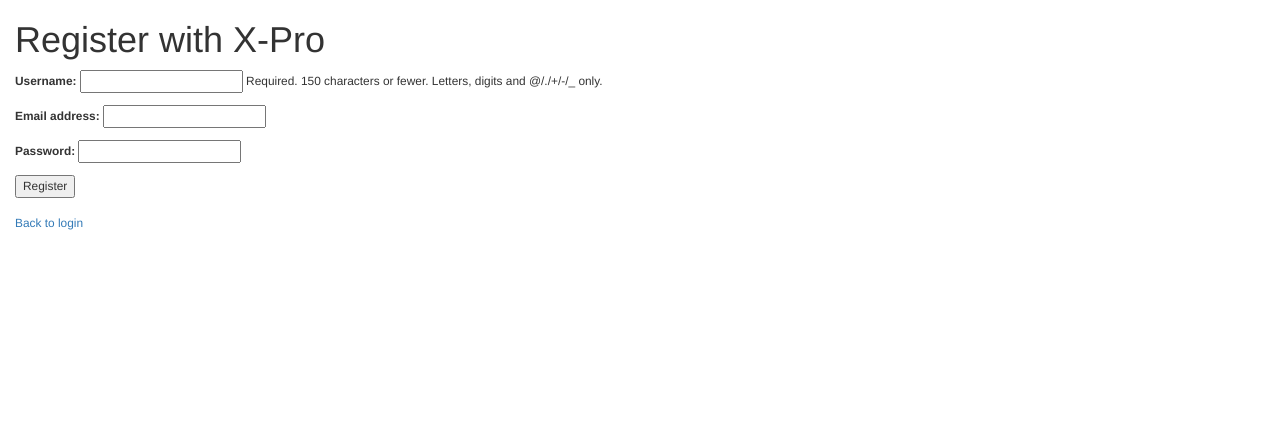
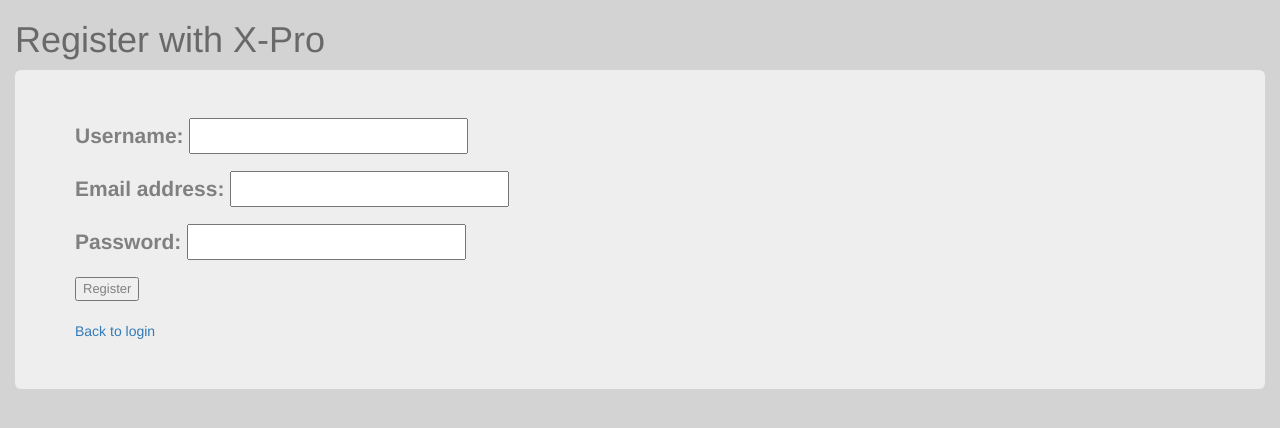
Before and after one commit to weijieseow/xpro, a Django app: page /MyCalendar/register/ in a window 1280 px wide. Shown: the top 428 px of the page. Run offline with Django 3.2, Linux system fonts and the light colour scheme; parts of the project's set-up code (start-up, migrations or seed data) failed here and were passed over; some libraries are stand-ins or nearby versions.

Commit message:
updated design

```diff
--- a/MyCalendar/forms.py
+++ b/MyCalendar/forms.py
@@ -3,6 +3,8 @@
 from django import forms
 
 class UserForm(forms.ModelForm):
+    username = forms.CharField(widget=forms.TextInput(attrs=dict(required=True, max_length=30)), label=("Username"), error_messages={ 'invalid': ("This value must contain only letters, numbers and underscores.") })
+    email = forms.EmailField(widget=forms.TextInput(attrs=dict(required=True, max_length=30)), label=("Email address"))
     password = forms.CharField(widget=forms.PasswordInput())
 
     class Meta:
--- a/MyCalendar/models.py
+++ b/MyCalendar/models.py
@@ -4,7 +4,7 @@
 from datetime import date, timedelta
 from django.contrib.auth.models import User
 
-'''
+
 class UserProfile(models.Model):
     # This line is required. Links UserProfile to a User model instance.
     user = models.OneToOneField(User)
@@ -15,7 +15,7 @@
     # Override the __unicode__() method to return out something meaningful!
     def __str__(self):
         return self.user.username
-'''
+
 
 class Event(models.Model):
     user = models.OneToOneField(UserProfile, on_delete=models.CASCADE)
--- a/MyCalendar/static/MyCalendar/style.css
+++ b/MyCalendar/static/MyCalendar/style.css
@@ -22,7 +22,7 @@
 }
 
 #calendar td.filled {
-    background-color: #99ccff;
+    background-color: lightgray;
 }
 
 #calendar td.today {
@@ -37,3 +37,11 @@
 #calendar a {
     font-size: 10px;
 }
+
+#register {
+    text-align: left;
+}
+
+#user_form {
+    font-size: small;
+}
--- a/MyCalendar/templates/MyCalendar/navbar.html
+++ b/MyCalendar/templates/MyCalendar/navbar.html
@@ -25,7 +25,7 @@
             <span class="icon-bar"></span>
             <span class="icon-bar"></span>
           </button>
-          <a class="navbar-brand" href="{% url 'MyCalendar:calendar' %}">My Calendar</a>
+          <a class="navbar-brand" href="{% url 'MyCalendar:calendar' %}">X-Pro</a>
         </div>
 
 
--- a/MyCalendar/templates/MyCalendar/register.html
+++ b/MyCalendar/templates/MyCalendar/register.html
@@ -4,21 +4,24 @@
         <title>Registration page</title>
     </head>
 
-    <body>
+    <body style="background-color:lightgray">
         <link rel="stylesheet" type="text/css" href="//netdna.bootstrapcdn.com/bootstrap/3.1.1/css/bootstrap.min.css">
         <link rel="stylesheet" href="https://maxcdn.bootstrapcdn.com/bootstrap/3.3.6/css/bootstrap.min.css">
         <link rel="stylesheet" href="https://maxcdn.bootstrapcdn.com/bootstrap/3.3.6/css/bootstrap-theme.min.css">
 
-        <div class="container-fluid">
-        <h1>Register with X-Pro</h1>
+        {% load staticfiles %}
+        <link rel="stylesheet" type="text/css" href="{% static 'MyCalendar/style.css' %}" />
 
-            <div class="small">
+        <div class="container-fluid" style="color:grey">
+        <h1 style="color:dimgray">Register with X-Pro</h1>
+
+            <div class="jumbotron" id="register">
                 {% if registered %}
                 <strong>thank you for registering!</strong>
                 <a href="{% url 'MyCalendar:calendar' %}">Return to the homepage.</a><br />
                 {% else %}
 
-                <form id="user_form" method="POST" action="{% url 'MyCalendar:register' %}">
+                <form id="user_form" method="POST" action="{% url 'MyCalendar:register' %}" enctype="multipart/form-data">
 
                     {% csrf_token %}
 
@@ -26,7 +29,7 @@
                          (<p>) element. This ensures each element appears on a new line,
                          making everything look neater. -->
                     {{ user_form.as_p }}
-                    {{ profile_form.as_p }}
+
 
                     <!-- Provide a button to click to submit the form. -->
                     <input type="submit" name="submit" value="Register" />
--- a/MyCalendar/views.py
+++ b/MyCalendar/views.py
@@ -12,8 +12,9 @@
 from calendar import monthrange
 from django.contrib.auth import authenticate, login, logout
 from django.http import HttpResponse
+from django.contrib.auth.decorators import login_required
 
-
+@login_required(login_url='MyCalendar/login')
 def EventCreateView(request):
     form = EventCreateForm()
     return render(request, 'MyCalendar/EventCreate.html', {'form':form})
@@ -72,6 +73,7 @@
     lToday = datetime.now()
     return calendar(request, lToday.year, lToday.month)
 
+@login_required(login_url='MyCalendar/login')
 def calendarView(request, year=None, month=None):
     """
     Show calendar of events for specified month and year
```
Also changed, not shown: MyCalendar/templates/MyCalendar/cal_month.html (+12 -9 lines), MyCalendar/templates/MyCalendar/login.html (+14 -9 lines), db.sqlite3, 3 other files.
